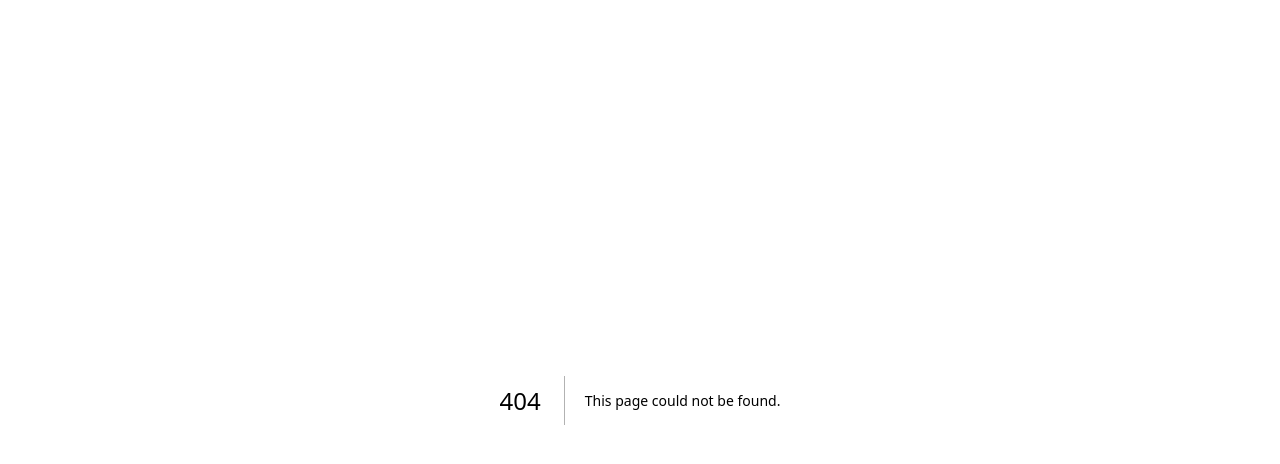
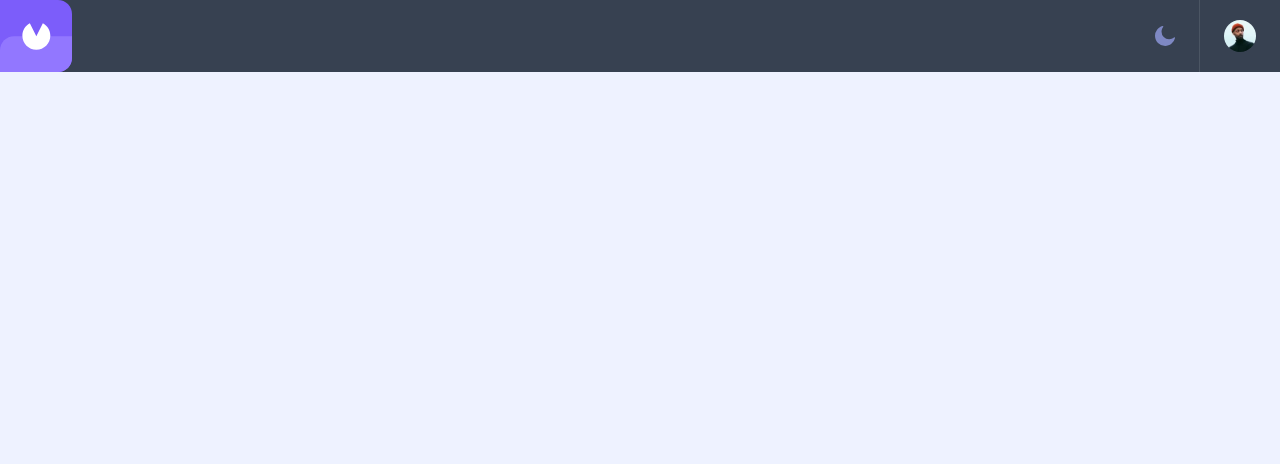
Before and after one commit to kelitasukita/myBills-next-frontend, a Next.js app: page /overview in a window 1280 px wide. Before the commit this address had no page. Shown: the top 464 px of the page. Built offline with nearby package versions, Linux system fonts and the light colour scheme.

Commit message:
Create overvier page

```diff
--- /dev/null
+++ b/src/app/overview/page.tsx
@@ -0,0 +1,7 @@
+import Navbar from "../components/navbar";
+
+export default function Overview() {
+  return (
+    <Navbar />
+  )
+}
```
